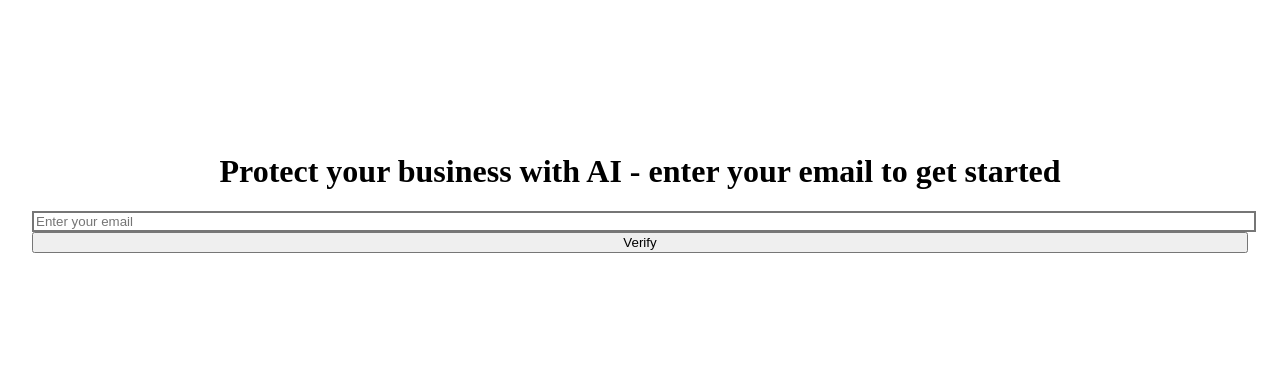
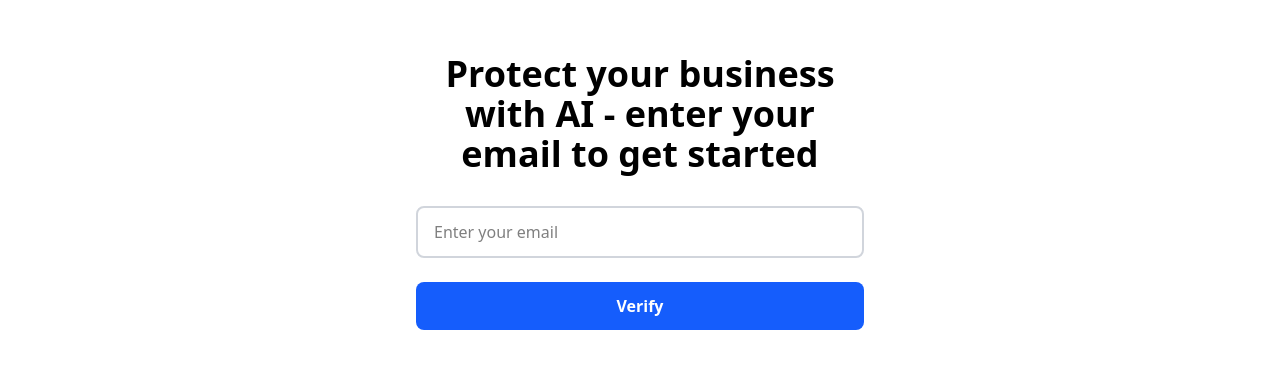
Before and after one commit to FalsedeerX/AI-RedTeam, a React (Vite) app in the folder frontend/web/: page / in a window 1280 px wide. Shown: the part 240-608 px from the top of the page. Built offline with nearby package versions, Linux system fonts and the light colour scheme.

Commit message:
tailwind rendered (fixed index.css file)

```diff
--- a/frontend/web/src/index.css
+++ b/frontend/web/src/index.css
@@ -1,3 +1,4 @@
+@import 'tailwindcss';
 @tailwind base;
 @tailwind components;
 @tailwind utilities;
```
